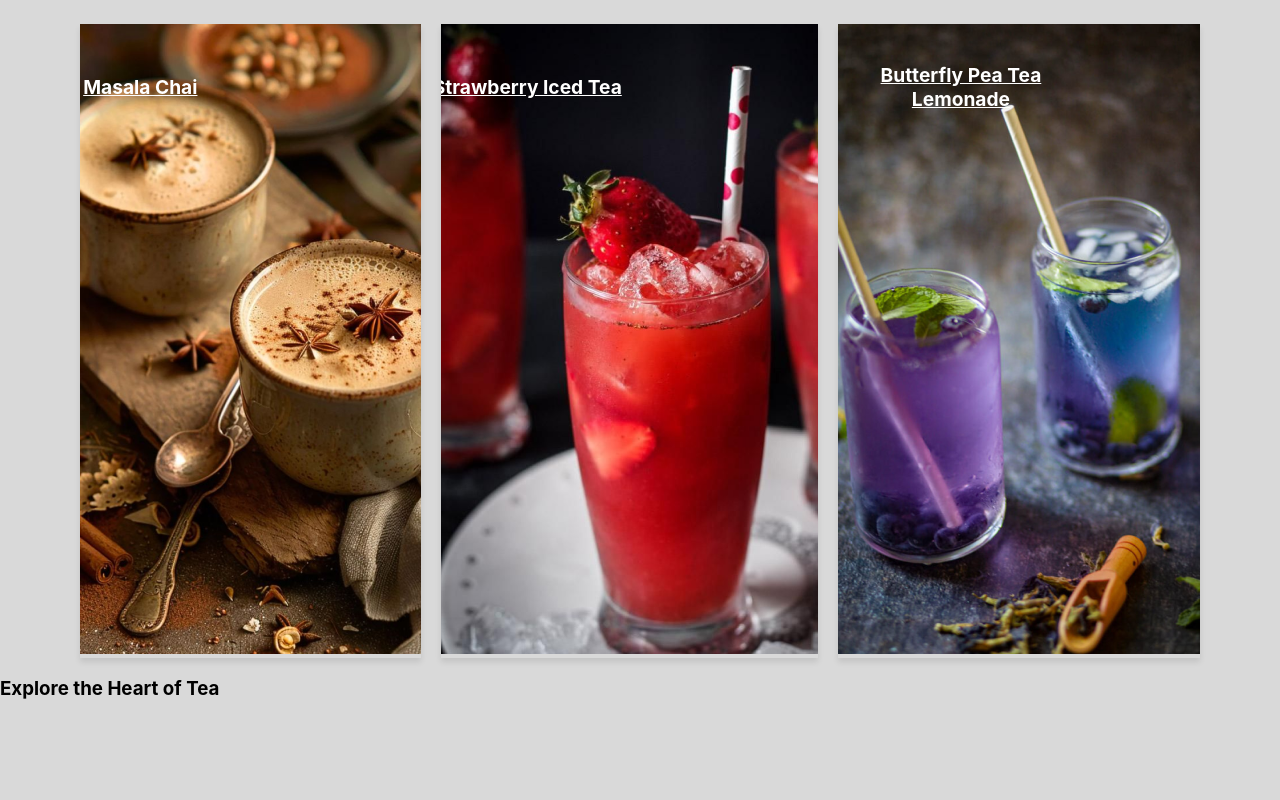
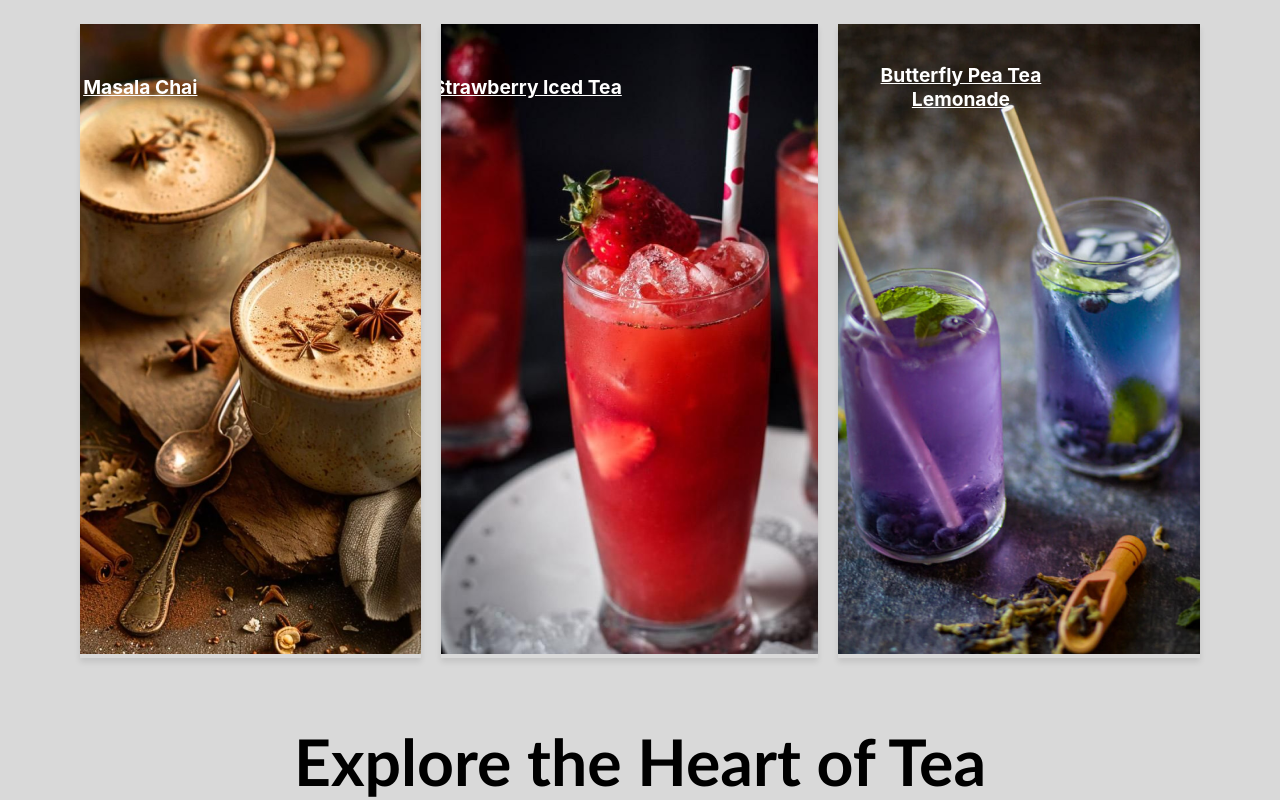
Before and after one commit to KushaRa/CeySip, a React (Create React App) app in the folder ceylon_t/: page / in a window 1280 px wide. Shown: the part 1724-2524 px from the top of the page. Before the commit the page ends 2424 px from the top, so only its background shows below. Built offline with nearby package versions, Linux system fonts and the light colour scheme.

Commit message:
basic  structure

```diff
--- a/ceylon_t/src/Pages/section3/location.css
+++ b/ceylon_t/src/Pages/section3/location.css
@@ -0,0 +1,13 @@
+.sec4{
+    font-family: 'Trebuchet MS', 'Lucida Sans Unicode', 'Lucida Grande', 'Lucida Sans', Arial, sans-serif;
+    margin-top: 60px;
+    margin-bottom:40px;
+    font-size: 55px;
+    font-weight: lighter;
+
+}
+
+.secHeader {
+   text-align: center;
+
+}
--- a/ceylon_t/src/Pages/section3/location.jsx
+++ b/ceylon_t/src/Pages/section3/location.jsx
@@ -5,7 +5,7 @@ const Locations = () => {
   return (
     <div className='sec4'>
         <div className='secHeader'>
-            <h3 className='sech4'>Explore the Heart of Tea</h3>
+            <h3 className='sechhead'>Explore the Heart of Tea</h3>
             <p></p>
         </div>
 
```
